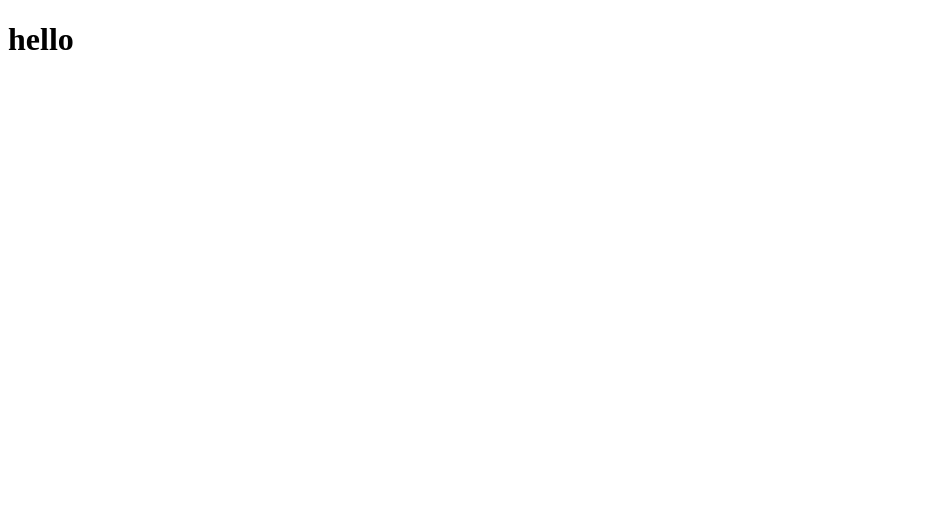
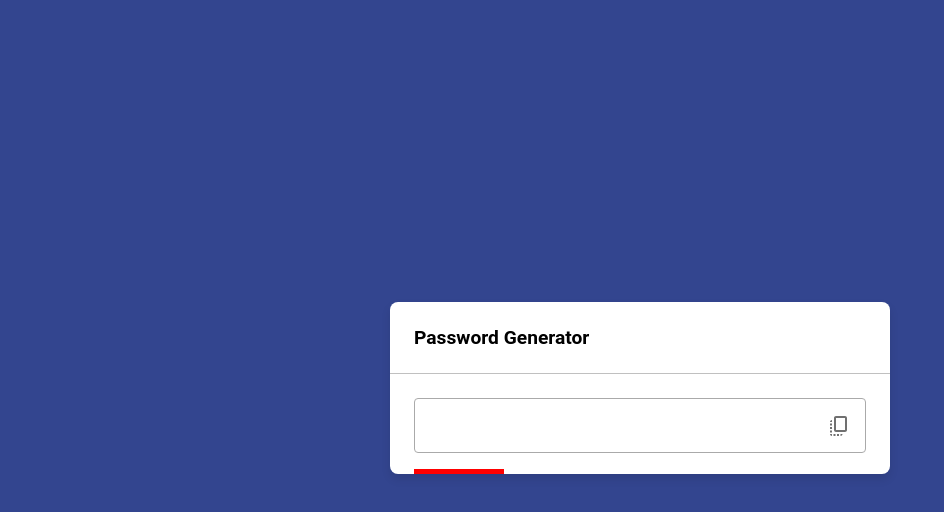
Before and after one commit to qimijoy/vue-password-generator, a Vue app: page / in a window 1280 px wide. Shown: the top 512 px of the page, without its empty margins (0-944 px from the left). Built offline with nearby package versions, Linux system fonts and the light colour scheme.

Commit message:
add some templates

```diff
--- a/index.html
+++ b/index.html
@@ -7,7 +7,7 @@
     <title>Password Generator</title>
   </head>
   <body>
-    <div id="app"></div>
+    <div id="password" class="password"></div>
     <script type="module" src="/src/main.ts"></script>
   </body>
 </html>
--- a/package.json
+++ b/package.json
@@ -31,6 +31,7 @@
 		"globals": "15.9.0",
 		"postcss-html": "1.7.0",
 		"prettier": "3.3.3",
+		"sass": "1.79.2",
 		"stylelint": "16.9.0",
 		"stylelint-config-standard": "36.0.1",
 		"stylelint-config-standard-scss": "13.1.0",
--- a/src/App.vue
+++ b/src/App.vue
@@ -1,9 +1,24 @@
 <template>
-	<h1>{{ test }}</h1>
+	<div class="password__container">
+		<h1 class="password__header">Password Generator</h1>
+
+		<div class="password__controls">
+			<div class="password__result">
+				<input class="password__result-input" disabled />
+				<BaseIcon class="password__result-copy" icon-name="CopyAll" width="24" height="24">
+					<CopyAll />
+				</BaseIcon>
+			</div>
+
+			<div :class="passwordStrengthClass"></div>
+		</div>
+	</div>
 </template>
 
 <script setup lang="ts">
 	import { computed } from 'vue';
+	import BaseIcon from '@/components/BaseIcon.vue';
+	import CopyAll from '@/components/Icons/CopyAll.vue';
 
 	// STORE
 	import { usePasswordStore } from '@/stores/passwordStore';
@@ -11,4 +26,93 @@
 
 	// COMPUTED
 	const test = computed(() => passwordStore.test);
+
+	const passwordStrengthClass = computed(() => {
+		return ['password__indicator', 'password__indicator_weak'];
+	});
 </script>
+
+<style lang="scss">
+	.password__container {
+		width: 500px;
+
+		background-color: white;
+		border-radius: 8px;
+		box-shadow: 0 5px 10px rgb(0 0 0 / 0.1);
+	}
+
+	.password__header {
+		padding: 1.5rem;
+
+		font-size: 1.2rem;
+		font-weight: 600;
+
+		border-bottom: 1px solid #c0c0c0;
+	}
+
+	.password__controls {
+		margin: 1.5rem;
+	}
+
+	.password__result {
+		position: relative;
+	}
+
+	.password__result-input {
+		width: 100%;
+		height: 55px;
+		padding: 0 2.5rem 0 1.5rem;
+
+		font-size: 1rem;
+
+		color: black;
+		background: none;
+		border: 1px solid #aaaaaa;
+		border-radius: 4px;
+	}
+
+	.password__result-copy {
+		display: flex;
+
+		position: absolute;
+		top: 50%;
+		right: 15px;
+		transform: translate(0, -50%);
+
+		line-height: 55px;
+
+		color: #707070;
+
+		cursor: pointer;
+
+		&:hover {
+			color: #8e8e8e;
+		}
+	}
+
+	.password__indicator {
+		position: relative;
+
+		width: 100%;
+		height: 5px;
+		margin-top: 1rem;
+
+		border-radius: 25px;
+
+		&:before {
+			position: absolute;
+
+			width: 50%;
+			height: 100%;
+			content: '';
+		}
+	}
+
+	.password__indicator_weak {
+		&:before {
+			width: 20%;
+
+			background-color: red;
+		}
+	}
+</style>
--- a/src/assets/styles/main.css
+++ b/src/assets/styles/main.css
@@ -4,3 +4,20 @@
 *:before {
 	box-sizing: border-box;
 }
+
+* {
+	margin: 0;
+	padding: 0;
+
+	font-family: Roboto, sans-serif;
+}
+
+body {
+	display: flex;
+	align-items: center;
+	justify-content: center;
+
+	min-height: 100vh;
+
+	background-color: #33458f;
+}
--- /dev/null
+++ b/src/components/BaseIcon.vue
@@ -0,0 +1,44 @@
+<template>
+	<svg
+		xmlns="http://www.w3.org/2000/svg"
+		:width="width"
+		:height="height"
+		viewBox="0 0 24 24"
+		:aria-labelledby="iconName"
+		role="presentation"
+	>
+		<title :id="iconName" lang="en">{{ iconName }} icon</title>
+
+		<g :fill="iconColor">
+			<slot />
+		</g>
+	</svg>
+</template>
+
+<script setup lang="ts">
+	defineProps({
+		iconName: {
+			type: String,
+			default: 'box',
+		},
+		width: {
+			type: [Number, String],
+			default: 18,
+		},
+		height: {
+			type: [Number, String],
+			default: 18,
+		},
+		iconColor: {
+			type: String,
+			default: 'currentColor',
+		},
+	});
+</script>
+
+<style>
+	svg {
+		display: inline-block;
+		vertical-align: baseline;
+	}
+</style>
--- /dev/null
+++ b/src/components/Icons/CopyAll.vue
@@ -0,0 +1,5 @@
+<template>
+	<path
+		d="M18 2H9c-1.1 0-2 .9-2 2v12c0 1.1.9 2 2 2h9c1.1 0 2-.9 2-2V4c0-1.1-.9-2-2-2m0 14H9V4h9zM3 15v-2h2v2zm0-5.5h2v2H3zM10 20h2v2h-2zm-7-1.5v-2h2v2zM5 22c-1.1 0-2-.9-2-2h2zm3.5 0h-2v-2h2zm5 0v-2h2c0 1.1-.9 2-2 2M5 6v2H3c0-1.1.9-2 2-2"
+	/>
+</template>
--- a/src/main.ts
+++ b/src/main.ts
@@ -10,4 +10,4 @@ app.use(createPinia());
 // STYLES
 import '@/assets/styles/main.css';
 
-app.mount('#app');
+app.mount('#password');
```
Also changed, not shown: 1 other file (tests, documents, lock files or other folders).
